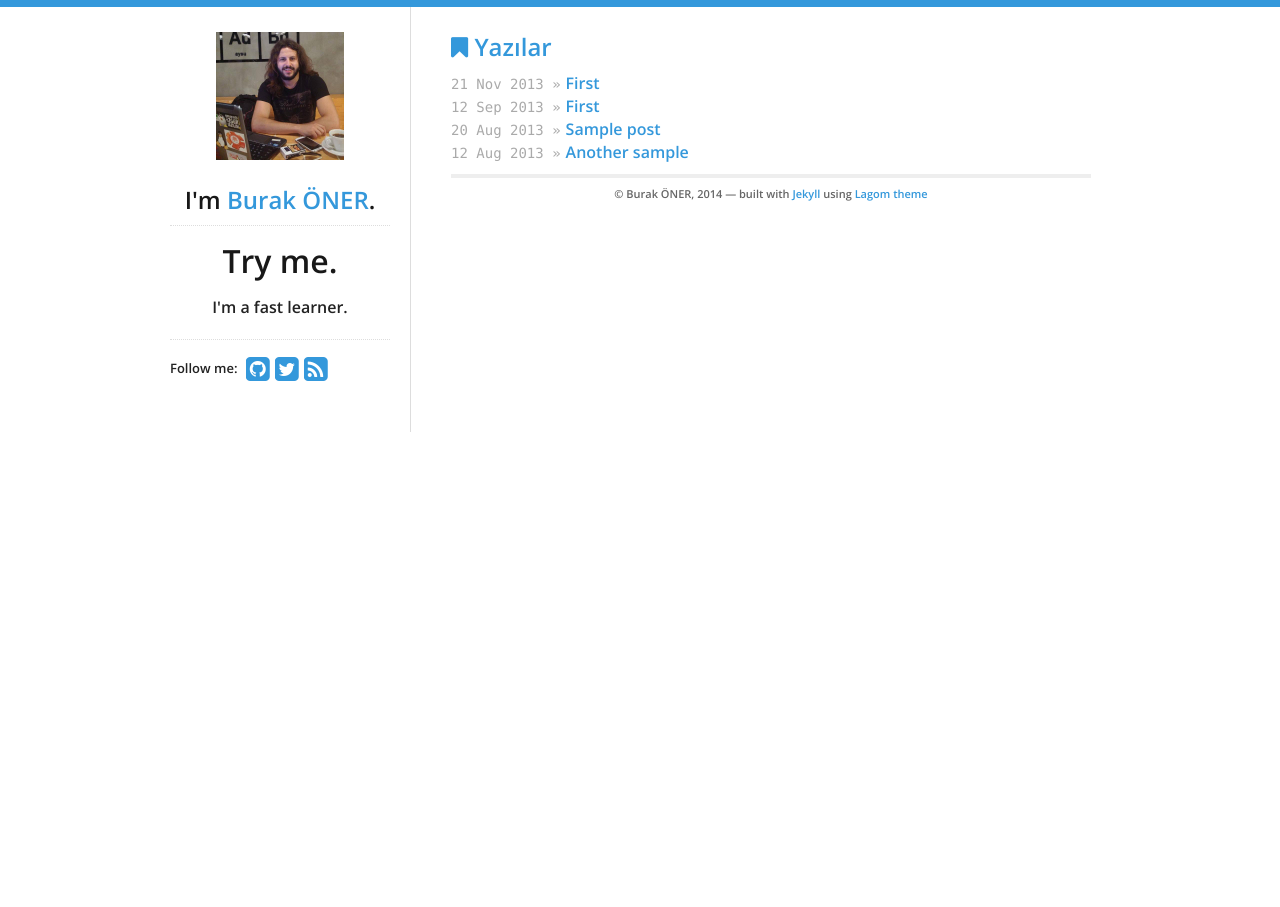
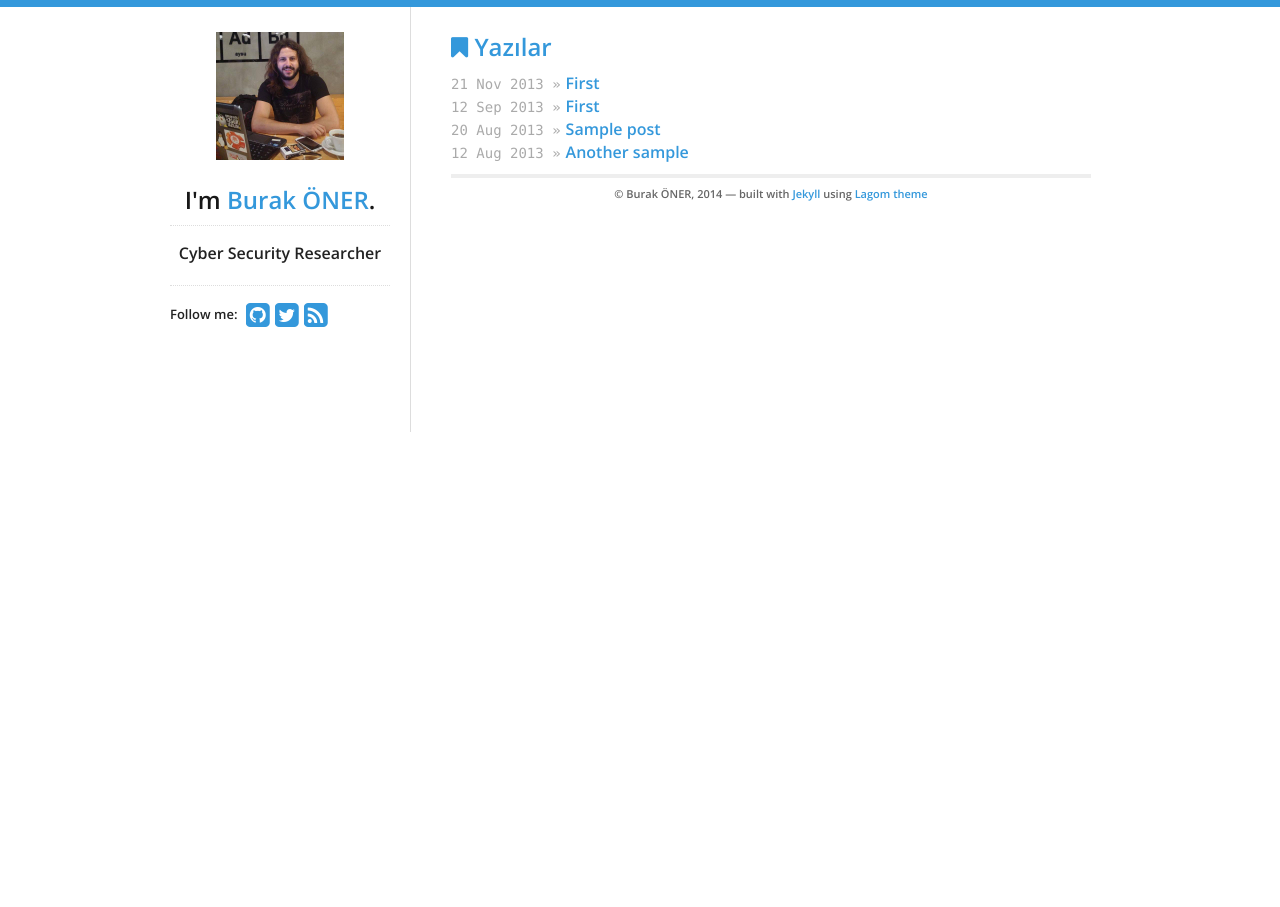
Before and after one commit to ahmetgurel/ahmetgurel.github.io, a Jekyll site: the page built from index.html, in a window 1280 px wide. Built offline with Jekyll 4.4.1, drawn with Linux system fonts in a browser that asks for light colours; nearby versions of some CDN libraries.

Commit message:
Update sidebar.html

```diff
--- a/_includes/sidebar.html
+++ b/_includes/sidebar.html
@@ -9,8 +9,7 @@
   </a>
   <h2>I'm <a href="/">{{ site.data.theme.name }}</a>.</h2>
   <div id="bio">
-    <h1>Try me.</h1>
-    <p style="text-align: center;">I'm a fast learner.</p>
+    <p style="text-align: center;">Cyber Security Researcher</p>
 
   </div>
   <div id="social">
```
